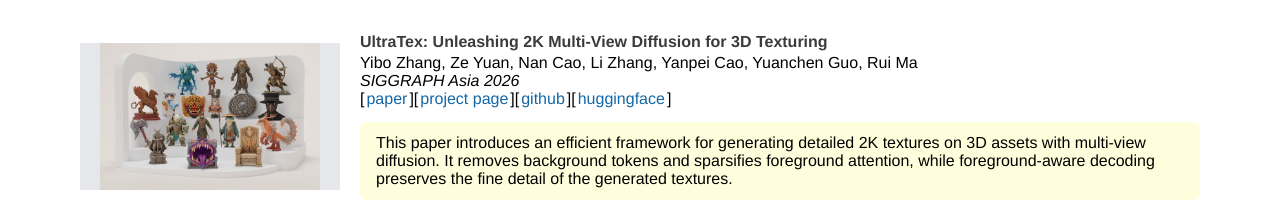
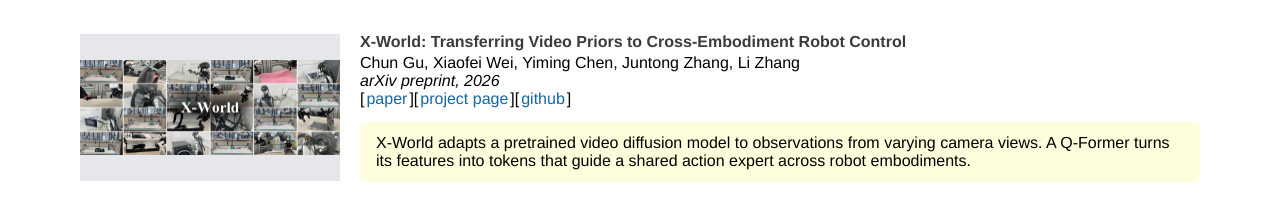
Before and after one commit to lzrobots/lzrobots.github.io, a plain HTML site: page index.html in a window 1280 px wide. Shown: the part 1775-1990 px from the top of the page. Drawn offline with Linux system fonts and the light colour scheme.

Commit message:
Highlight X-World and update its arXiv link

```diff
--- a/index.html
+++ b/index.html
@@ -198,6 +198,16 @@
         <p class="publication-venue">arXiv preprint, 2026</p>
         <p class="publication-links">[<a href="https://arxiv.org/abs/2606.17011" target="_blank" rel="noopener noreferrer">paper</a>][<a href="https://xpeng-robotics.github.io/rove/" target="_blank" rel="noopener noreferrer">project page</a>]</p>
         <p class="publication-summary">This paper studies how humanoids can learn from human corrections that are not always expert demonstrations. Reinforcement learning identifies valuable behaviors in mixed-quality experience, while human videos help the value model recognize failures and recoveries.</p>
+      </div>
+    </article>
+    <article class="publication" id="x-world">
+      <a class="publication-preview" href="https://logosintelligencelab.github.io/X-World/" target="_blank" rel="noopener noreferrer" aria-label="View X-World project page"><img class="publication-image" src="assets/publications/x-world-teaser.webp" alt="X-World teaser showing manipulation tasks on two dual-arm UR5e setups and a Unitree G1 humanoid" width="1040" height="382" loading="lazy"></a>
+      <div class="publication-details">
+        <h3><a href="https://logosintelligencelab.github.io/X-World/" target="_blank" rel="noopener noreferrer">X-World: Transferring Video Priors to Cross-Embodiment Robot Control</a></h3>
+        <p class="publication-authors">Chun Gu, Xiaofei Wei, Yiming Chen, Juntong Zhang, Li Zhang</p>
+        <p class="publication-venue">arXiv preprint, 2026</p>
+        <p class="publication-links">[<a href="https://arxiv.org/abs/2611.33914" target="_blank" rel="noopener noreferrer">paper</a>][<a href="https://logosintelligencelab.github.io/X-World/" target="_blank" rel="noopener noreferrer">project page</a>][<a href="https://github.com/LogosIntelligenceLab/X-World" target="_blank" rel="noopener noreferrer">github</a>]</p>
+        <p class="publication-summary">X-World adapts a pretrained video diffusion model to observations from varying camera views. A Q-Former turns its features into tokens that guide a shared action expert across robot embodiments.</p>
       </div>
     </article>
     <article class="publication" id="ultratex">
```
Also changed, not shown: publications.html (+2 -2 lines), assets/publications/x-world-teaser.webp (added).
